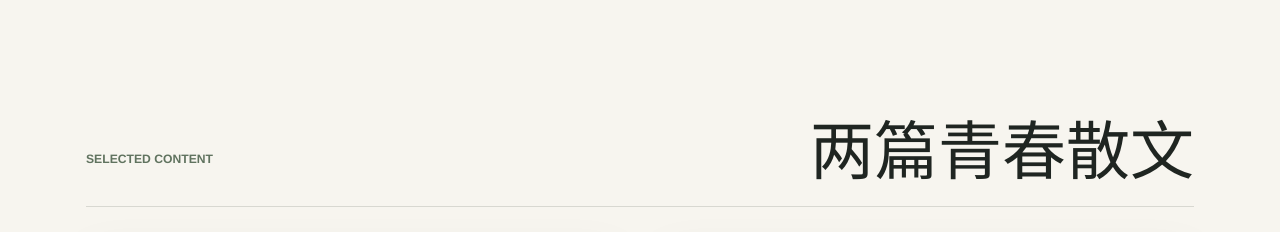
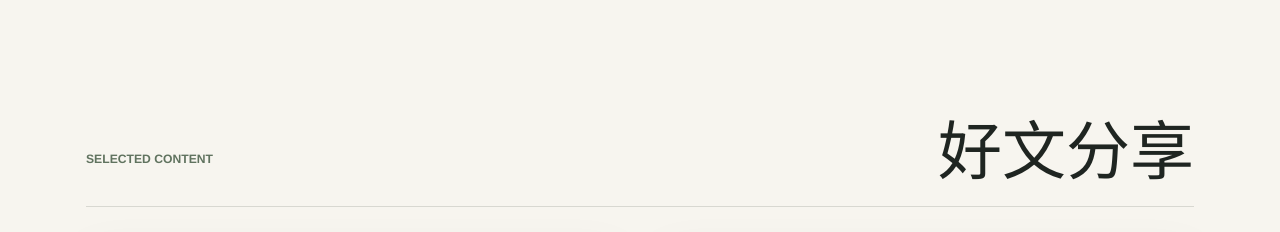
Before and after one commit to Ackyyy088/ackkyhuang-, a plain HTML site: page index.html in a window 1280 px wide. Shown: the part 802-1034 px from the top of the page. Drawn offline with Linux system fonts and the light colour scheme.

Commit message:
test Update index.html

```diff
--- a/index.html
+++ b/index.html
@@ -46,7 +46,7 @@
     <section id="content" class="content-section">
       <div class="section-heading">
         <p class="eyebrow">Selected Content</p>
-        <h2>两篇青春散文</h2>
+        <h2>好文分享</h2>
       </div>
 
       <div class="article-grid">
```
